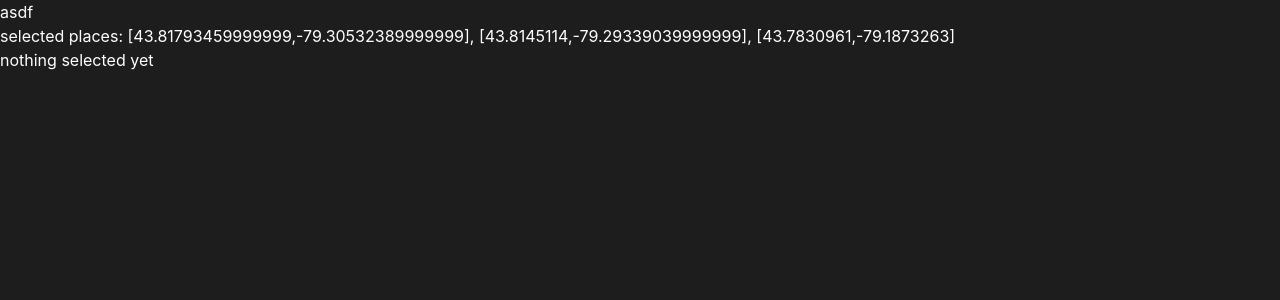
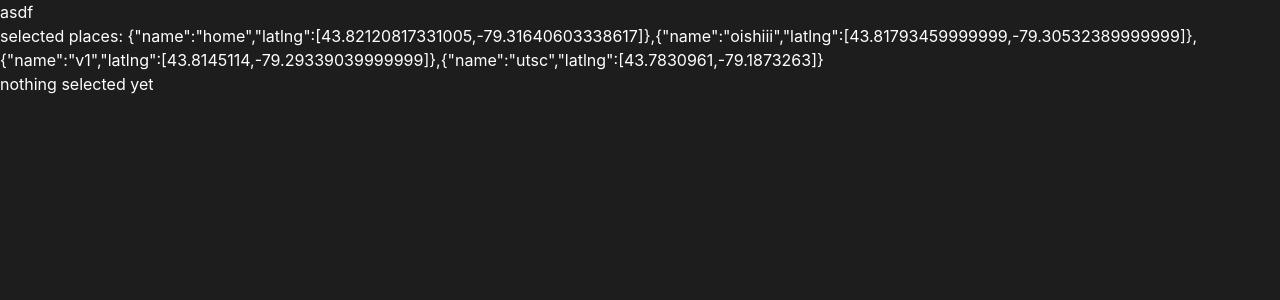
Before and after one commit to jelalalamy/travnav, a React (Create React App) app in the folder client/: page / in a window 1280 px wide. Shown: the top 300 px of the page. Built offline with nearby package versions, Linux system fonts and the light colour scheme.

Commit message:
Add SelectedPlace type

```diff
--- a/client/src/App.tsx
+++ b/client/src/App.tsx
@@ -3,6 +3,7 @@ import { APIProvider, ControlPosition, Map } from '@vis.gl/react-google-maps';
 import {CustomMapControl} from './map-control';
 
 export type AutocompleteMode = {id: string; label: string};
+type SelectedPlace = {name: string, latlng: [number | undefined, number | undefined]}
 
 const autocompleteModes: Array<AutocompleteMode> = [
   {id: 'classic', label: 'Google Autocomplete Widget'},
@@ -12,8 +13,13 @@ const autocompleteModes: Array<AutocompleteMode> = [
 
 const App = () => {
   const [data, setData] = useState([]);
-  const [selectedPlaces, setSelectedPlaces] = useState<Array<[number | undefined, number | undefined]>>([[43.81793459999999, -79.30532389999999], [43.8145114, -79.29339039999999], [43.7830961, -79.1873263]])
   const [selectedAutocompleteMode, setSelectedAutocompleteMode] = useState<AutocompleteMode>(autocompleteModes[0]);
+  const temp : Array<SelectedPlace> = [{name: 'home', latlng: [43.82120817331005, -79.31640603338617]},
+                                       {name: 'oishiii', latlng: [43.81793459999999, -79.30532389999999]},
+                                       {name: 'v1', latlng: [43.8145114, -79.29339039999999]},
+                                       {name: 'utsc', latlng: [43.7830961, -79.1873263]}
+                                      ]
+  const [selectedPlaces, setSelectedPlaces] = useState<Array<SelectedPlace>>(temp)
   const [selectedPlace, setSelectedPlace] = useState<google.maps.places.PlaceResult | null>(null);
 
   const onClickHandler = async () => {
@@ -41,13 +47,13 @@ const App = () => {
     setSelectedPlace(place)
     const lat = place?.geometry?.location?.lat()
     const lng = place?.geometry?.location?.lng()
-    setSelectedPlaces([...selectedPlaces, [lat, lng]])
+    setSelectedPlaces([...selectedPlaces, {name: 'asdf', latlng: [lat, lng]}])
   }
 
   return (
     <div className="h-screen">
       <h3>asdf</h3>
-      <h3>selected places: {selectedPlaces.map(pair => ' [' + pair.toString() + ']').toString()}</h3>
+      <h3>selected places: {selectedPlaces.map(place => JSON.stringify(place)).toString()}</h3>
       <h3>{selectedPlace ? selectedPlace.formatted_address : 'nothing selected yet'}</h3>
       {/* <button onClick={onClickHandler}>Click me</button>
       <h3>{data}</h3> */}
```
